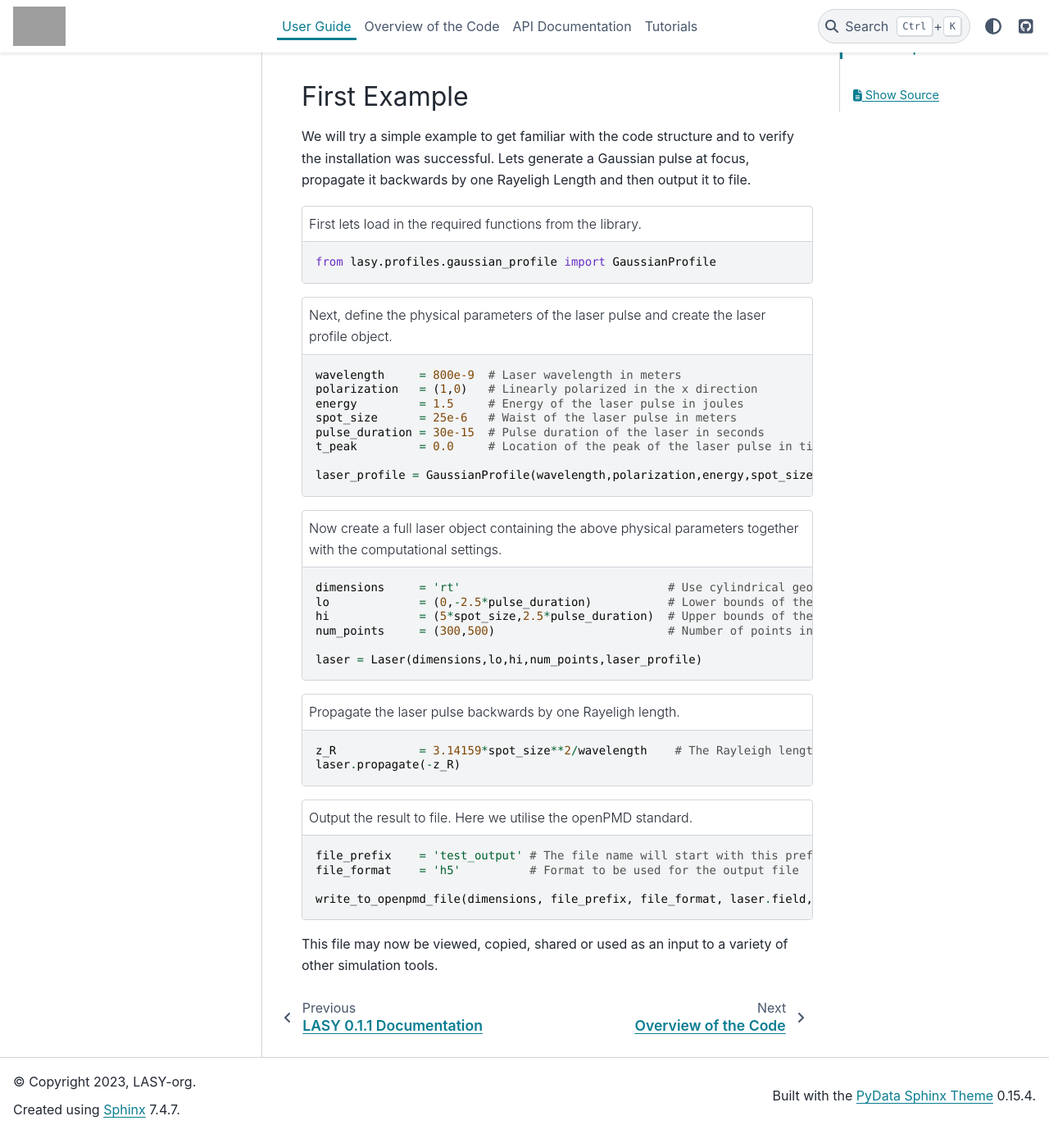
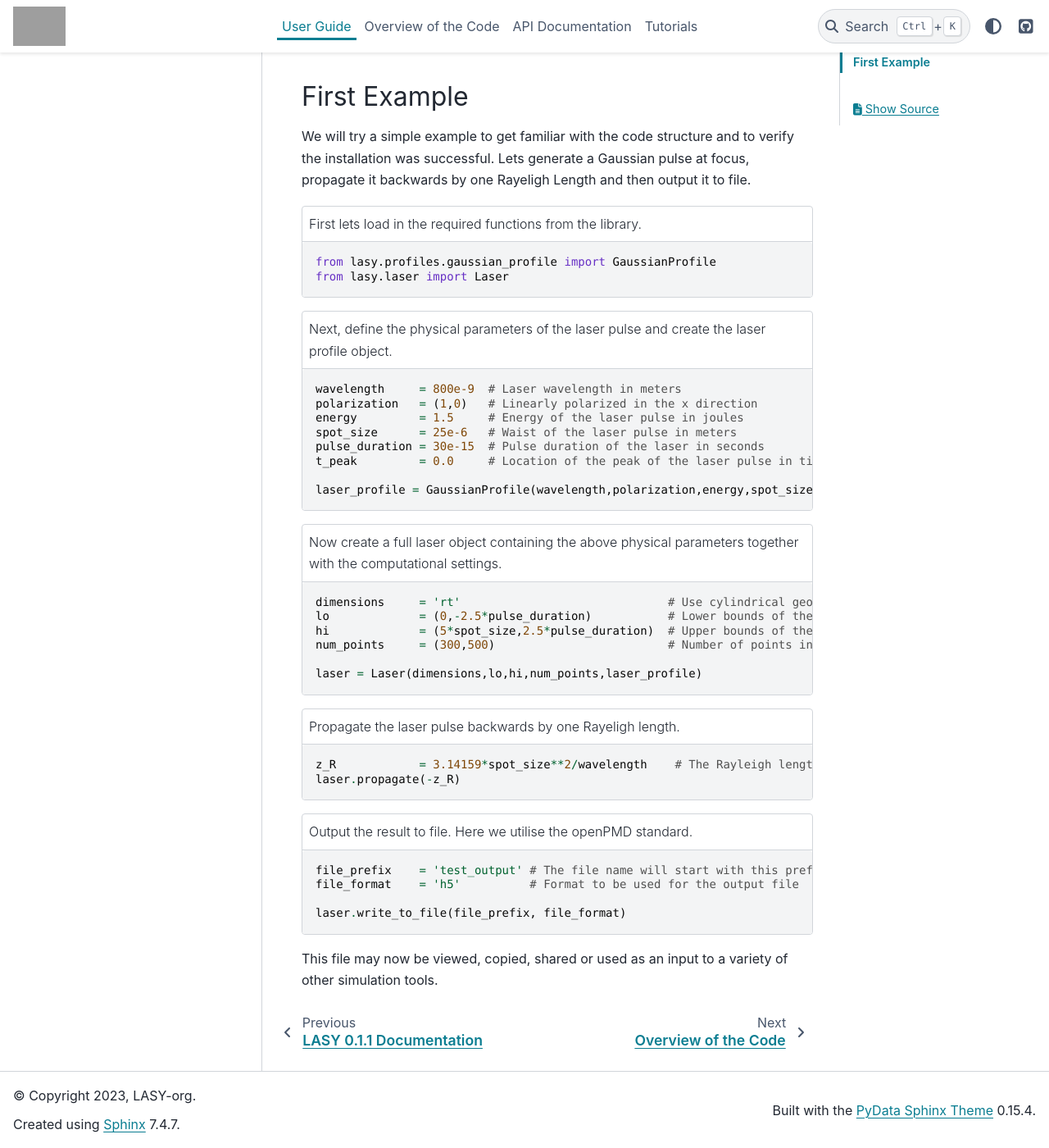
Before and after one commit to LASY-org/lasy, a Sphinx documentation site: the page built from docs/source/user_guide/index.rst, in a window 1280 px wide and 1400 px high, scrolled down 478 px. Shown: the whole window at 82% size. Built offline with Sphinx 7.4.7 and the PyData theme 0.15.4, drawn with Linux system fonts in a browser that asks for light colours; grey boxes are pictures that could not be loaded.

Commit message:
Fix user guide (#138)
Co-authored-by: Remi Lehe <rlehe@c4-35-d9-84-c3-32.dhcp.lbnl.us>

```diff
--- a/docs/source/user_guide/index.rst
+++ b/docs/source/user_guide/index.rst
@@ -27,6 +27,7 @@
    :caption: First lets load in the required functions from the library.
 
    from lasy.profiles.gaussian_profile import GaussianProfile
+   from lasy.laser import Laser
 
 
 ..  code-block:: python
@@ -63,6 +64,6 @@
    file_prefix    = 'test_output' # The file name will start with this prefix
    file_format    = 'h5'          # Format to be used for the output file
 
-   write_to_openpmd_file(dimensions, file_prefix, file_format, laser.field, wavelength, polarization)
+   laser.write_to_file(file_prefix, file_format)
 
 This file may now be viewed, copied, shared or used as an input to a variety of other simulation tools.
```
